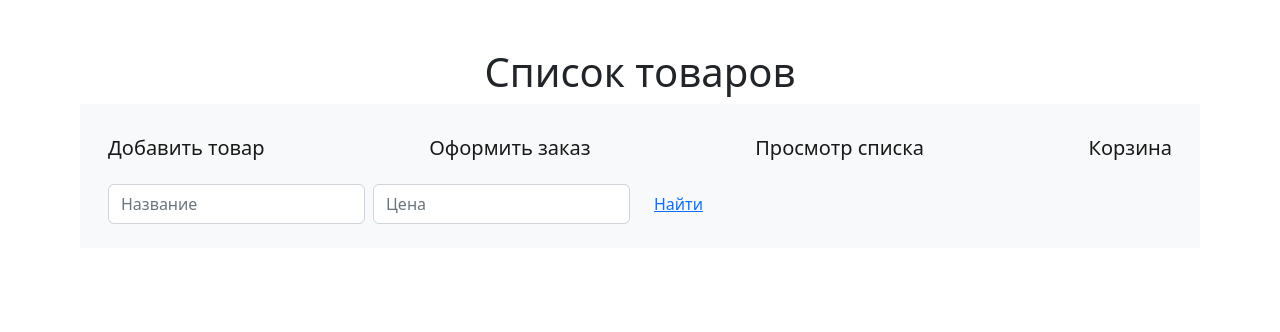
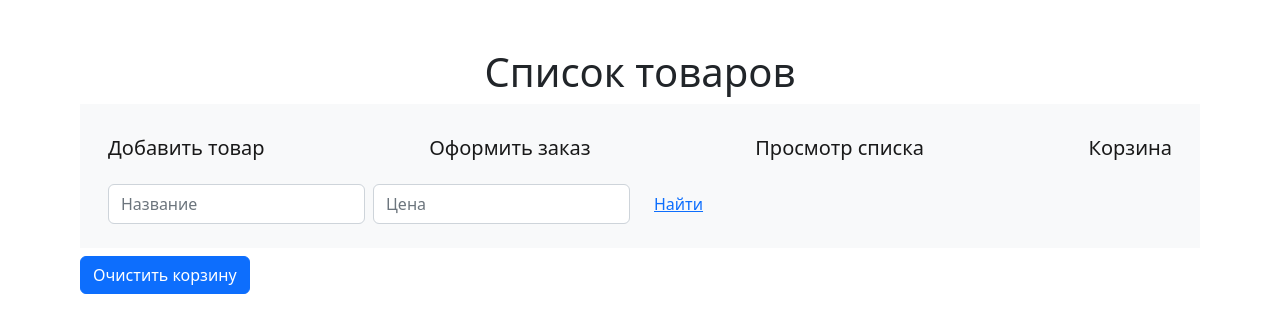
Before and after one commit to annakon/otus-vue-baklikova, a Vue app: page /cart in a window 1280 px wide. Shown: the top 332 px of the page. Built offline with nearby package versions, Linux system fonts and the light colour scheme.

Commit message:
очистить корзину

```diff
--- a/src/cart.js
+++ b/src/cart.js
@@ -11,3 +11,7 @@ export function addToCart(product) {
     cart.value.push({ ...product, quantity: 1 });
   }
 }
+
+export function clearCart() {
+  cart.value=[];
+}
--- a/src/components/cart.vue
+++ b/src/components/cart.vue
@@ -1,10 +1,15 @@
 <template>
   <GoodsItemCart v-for="item in cart" :key="item.id" :cart="item"> </GoodsItemCart>
+  <button @click="clearCart" class="btn btn-primary" type="button">Очистить корзину</button>
 </template>
 
 <script setup>
-import { cart } from '@/cart';
+import { cart, clearCart} from '@/cart';
 import GoodsItemCart from '@/components/GoodsItemCart.vue';
 </script>
 
-<style scoped></style>
+<style scoped>
+ button {
+   margin-left: 2rem;
+ }
+</style>
```
